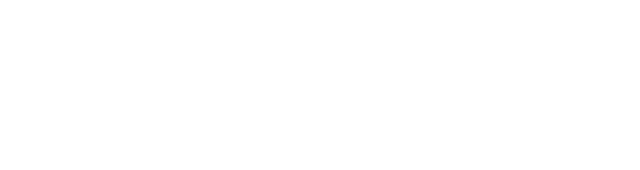
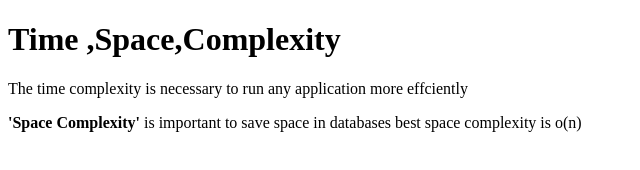
Before and after one commit to acciojob/time-and-space-complexity-VamsiKrishna0101, a website: page main.html in a window 1280 px wide. Shown: the whole page, without its empty margins (0-640 px from the left). Drawn offline with Linux system fonts and the light colour scheme.

Commit message:
created a submission

```diff
--- a/main.html
+++ b/main.html
@@ -10,7 +10,9 @@
 	<!-- the entire body must be written by student -->
     <script type="text/javascript" src="./script.js">
 </script>
-
+ <h1>Time ,Space,Complexity</h1>
+	<p>The time complexity is necessary to run any application more effciently</p>
+	<p><b>'Space Complexity'</b> is important to save space in databases best space complexity is o(n)</p>
 </body>
 
 </html>
```
